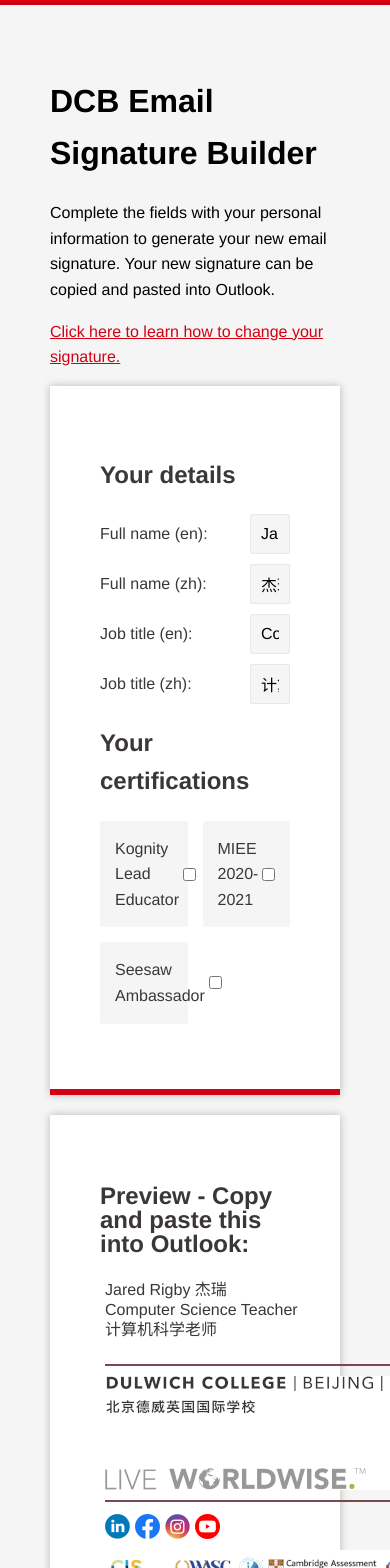
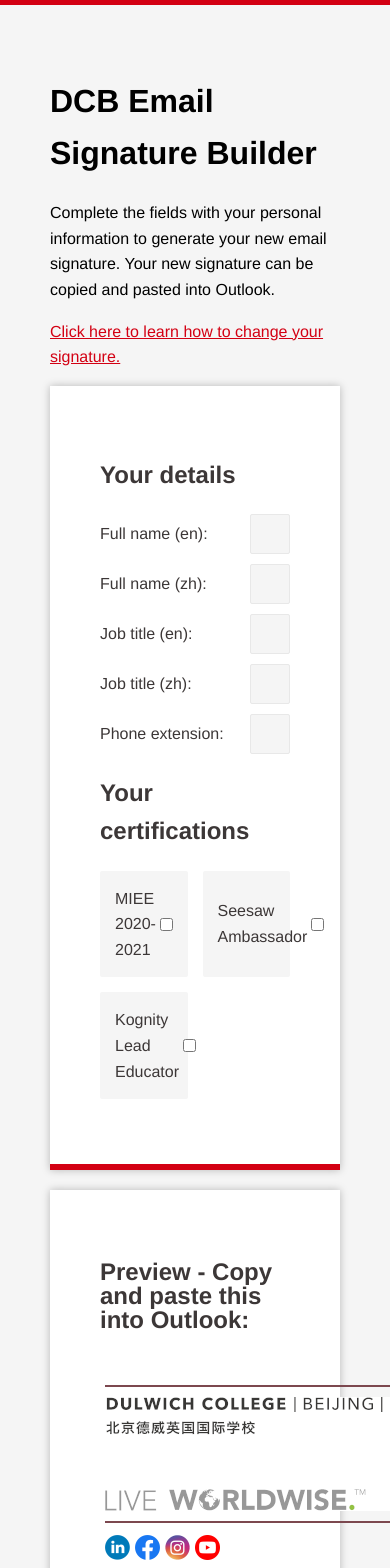
Before and after one commit to dulwichbeijing/email-signature-generator, a Vue app: page / in a window 390 px wide. Shown: the top 1568 px of the page. Built offline with nearby package versions, Linux system fonts and the light colour scheme.

Commit message:
Added phone extension option

```diff
--- a/src/components/Previewer.vue
+++ b/src/components/Previewer.vue
@@ -72,7 +72,9 @@
             <table style="margin: 0; padding: 0;"> <!-- School contact details -->
               <tr>
                 <td style="font-size: 12px; font-family: 'Avenir W01', 'Helvetica Neue', Helvetica, Arial, 'Zawgyi-One', sans-serif; padding: 0; line-height: 1.2;">
-                  <strong>beijing.dulwich.org</strong> | <strong>T:</strong> (86 10) 6454 9000 | <strong>WeChat:</strong> DulwichBeijing
+                  <strong>beijing.dulwich.org</strong> |
+                  <strong>T:</strong> (86 10) 6454 <span v-if="phone_extension">{{ phone_extension}}</span> <span v-else>9000</span>
+                  | <strong>WeChat:</strong> DulwichBeijing
                   <br>
                   89 Capital Airport Road Shunyi District Beijing 101300 PRC
                   <br>
@@ -90,7 +92,7 @@
 <script>
 export default {
   name: "Previewer",
-  props: ['name_en', 'name_zh', 'title_en', 'title_zh', 'badges'],
+  props: ['name_en', 'name_zh', 'title_en', 'title_zh', 'badges', 'phone_extension'],
   methods: {
     getImgUrl(badge_id) {
       return require('../assets/teacher-badges/' + badge_id + '.png')
--- a/src/components/TeacherForm.vue
+++ b/src/components/TeacherForm.vue
@@ -17,6 +17,10 @@
       Job title (zh):
       <input type="text" name="title_zh" v-model="staff_title_zh">
     </label>
+    <label class="text">
+      Phone extension:
+      <input type="text" name="title_zh" v-model="staff_extension">
+    </label>
     <h2>Your certifications</h2>
     <div class="badges">
       <label class="checkbox" v-for="badge in staff_badges" :key="badge.id">
@@ -31,6 +35,7 @@
     :title_en="staff_title_en"
     :title_zh="staff_title_zh"
     :badges="selected_badges"
+    :phone_extension="staff_extension"
   />
 </template>
 
@@ -44,17 +49,18 @@
   },
   data: function() {
     return {
-      staff_name_en: "Jared Rigby",
-      staff_name_zh: "杰瑞",
-      staff_title_en: "Computer Science Teacher",
-      staff_title_zh: "计算机科学老师",
+      staff_name_en: "",
+      staff_name_zh: "",
+      staff_title_en: "",
+      staff_title_zh: "",
+      staff_extension: "",
       staff_badges: [
         // { id: "apple", title: "Apple Distinguished Educator", selected: false },
-        { id: "kognity", title: "Kognity Lead Educator", selected: false },
         // { id: "mie", title: "MS Innovative Educator", selected: false },
         { id: "miee21", title: "MIEE 2020-2021", selected: false },
         // { id: "miee22", title: "MIEE 2021-2022", selected: false },
-        { id: "seesaw", title: "Seesaw Ambassador", selected: false }
+        { id: "seesaw", title: "Seesaw Ambassador", selected: false },
+        { id: "kognity", title: "Kognity Lead Educator", selected: false }
       ]
     }
   },
```
Also changed, not shown: 1 other file (tests, documents, lock files or other folders).
